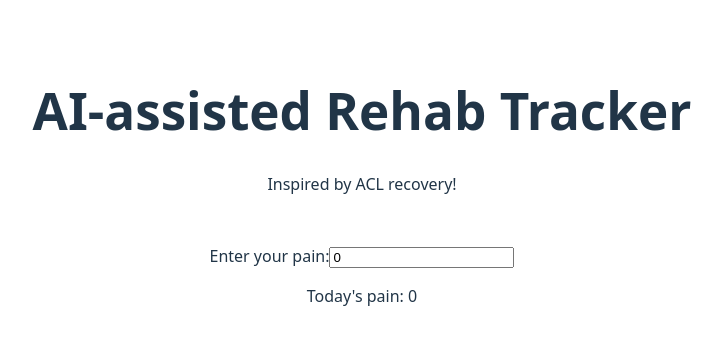
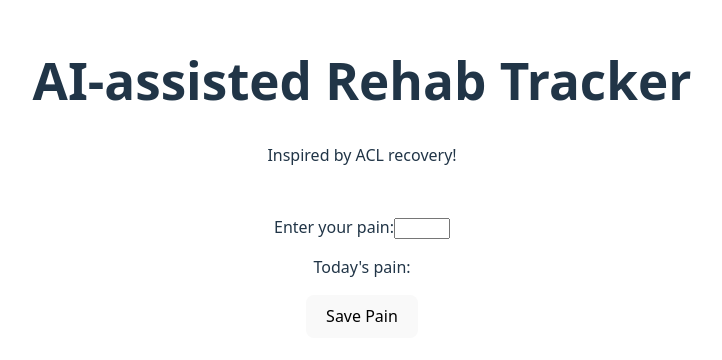
Before and after one commit to siuu07/ai-rehab-tracker, a React (Vite) app in the folder ai-rehab-tracker/: page / in a window 1280 px wide. Shown: the part 198-558 px from the top of the page, without its empty margins (278-1000 px from the left). Built offline with nearby package versions, Linux system fonts and the light colour scheme.

Commit message:
Save button for pain tracker

```diff
--- a/ai-rehab-tracker/src/App.tsx
+++ b/ai-rehab-tracker/src/App.tsx
@@ -4,31 +4,41 @@ import viteLogo from '/vite.svg'
 import './App.css'
 
 function App() {
-  const [pain, setPain] = useState(0);
-
+  const [pain, setPain] = useState("");
+  const [pains, setPains] = useState<number[]>([]);
   return (
     <>
       {/* <div>
-        <a href="https://vite.dev" target="_blank">
-          <img src={viteLogo} className="logo" alt="Vite logo" />
-        </a>
-        <a href="https://react.dev" target="_blank">
-          <img src={reactLogo} className="logo react" alt="React logo" />
-        </a>
       </div> */}
       <h1>AI-assisted Rehab Tracker</h1>
       <p>Inspired by ACL recovery!</p>
       <div className="card">
         <label>Enter your pain:
-        <input type="text"
-        value = {pain} onChange={(e) => setPain(Number(e.target.value))} />
+          <input
+            type="number"
+            min="0"
+            max="10"
+            step="1"
+            value={pain}
+            onChange={(e) => setPain(e.target.value)}
+          />
         </label>
         <p>Today's pain: {pain}</p>
-        {/* next implement saving pain for each day in list */}
+        <button
+          onClick={() => {
+            if (pain === "") return;
+            setPains([...pains, Number(pain)]);
+            setPain("");
+          }}
+        >
+          Save Pain
+        </button>
+        <ul>
+          {pains.map((p, index) => (
+            <li key={index}>Pain: {p}</li>
+          ))}
+        </ul>
       </div>
-      {/* <p className="read-the-docs">
-        Click on the Vite and React logos to learn more
-      </p> */}
     </>
   )
 }
```
